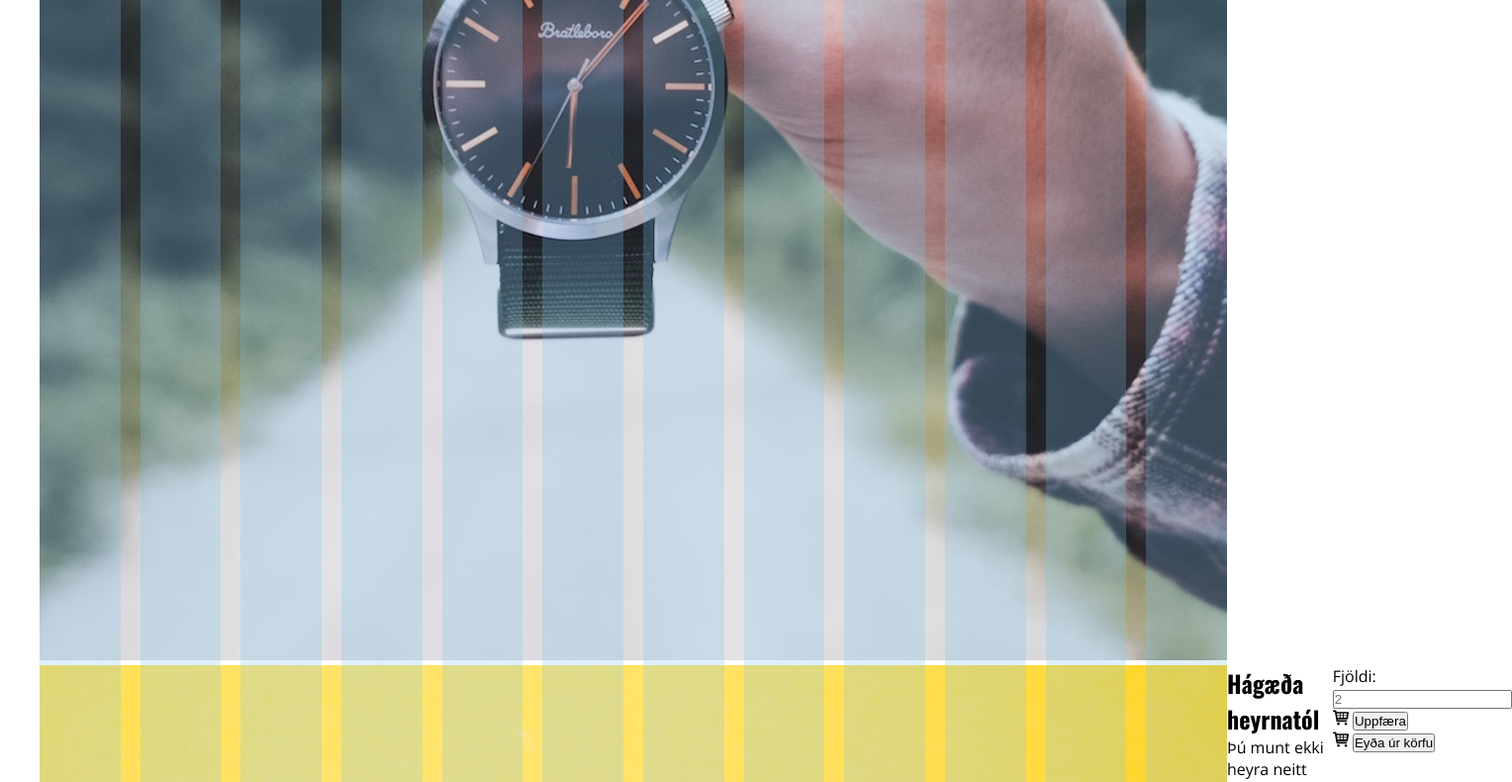
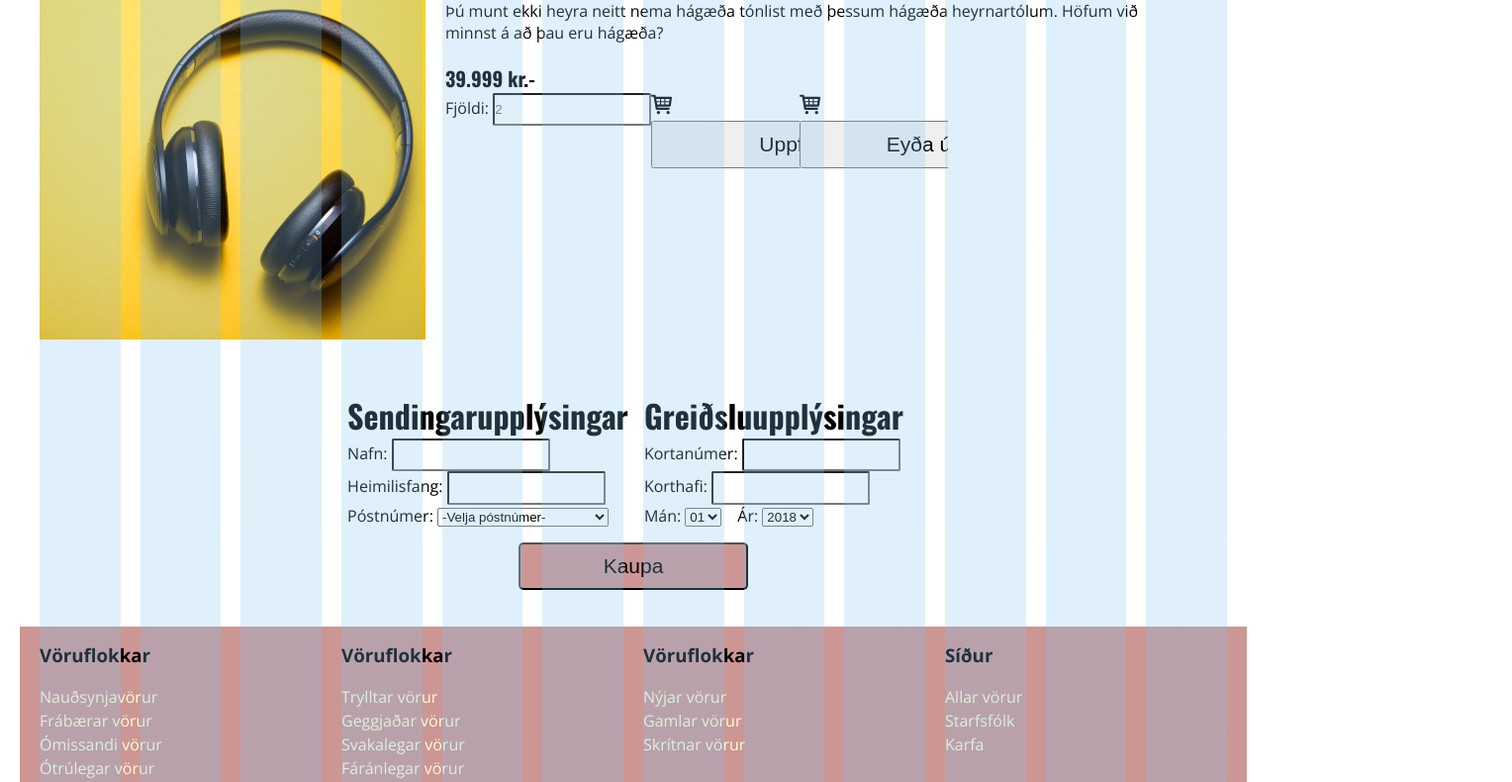
Before and after one commit to andreakristink/hopverkefni-1, a website: page pages/cart.html in a window 1280 px wide. Shown: the part 728-1518 px from the top of the page at 99% size, 1528 px wide, since content can reach past the window. Drawn offline with nearby package versions, Linux system fonts and the light colour scheme; files that its build step writes are made by us from their sources.

Commit message:
Framfarir í cart, takkar samt ennþá í ólagi

```diff
--- a/pages/cart.html
+++ b/pages/cart.html
@@ -30,12 +30,12 @@
 
     <div class="cart__main">
       <div class="cart">
-        <h2>Vörur í körfu</h2>
+        <h2 class="cart__title">Vörur í körfu</h2>
         <div class="cart__item">
           <div class="item__image">
-            <img class="cart__img" src="../img/watch.jpg" alt="">
+            <img class="item__img" src="../img/watch.jpg" alt="">
           </div>
-          <div class="cart__content">
+          <div class="item__content">
             <div class="item__title">
               <h2>Ótrúlegt úr</h2>
             </div>
@@ -45,8 +45,7 @@
             <div class="item__price">
               <p>99.900 kr.-</p>
             </div>
-
-            <div class="cart__form">
+            <div class="item__form">
               <form method="GET">
                 <div class="cart__fieldset">
                   <div class="number">
@@ -54,24 +53,27 @@
                       <input type="number" name="number" id="number" placeholder="1">
                   </div>
                 </div>
+              </form>
               <div class="card__button">
+                <!-- <img class="button__img" src="/img/cart.svg" alt=""> -->
+                <button class="item__button">
                   <img class="button__img" src="/img/cart.svg" alt="">
-                  <input type="submit" value="Uppfæra">
+                  Uppfæra
+                </button>
               </div>
               <div class="card__button">
-                  <img class="button__img" src="/img/cart.svg" alt="">
-                  <input type="submit" value="Eyða úr körfu">
+                <!--<img class="button__img" src="/img/cart.svg" alt="">-->
+                <button class="item__button">Eyða úr körfu</button>
               </div>
-              </form>
             </div>
           </div>
         </div>
 
         <div class="cart__item">
           <div class="item__image">
-            <img class="cart__img" src="../img/headphones.jpg" alt="">
+            <img class="item__img" src="../img/headphones.jpg" alt="">
           </div>
-          <div class="cart__content">
+          <div class="item__content">
             <div class="item__title">
               <h2>Hágæða heyrnatól</h2>
             </div>
@@ -81,9 +83,7 @@
             <div class="item__price">
               <p>39.999 kr.-</p>
             </div>
-          </div>
-
-          <div class="cart__form">
+            <div class="item__form">
               <form method="GET">
                 <div class="cart__fieldset">
                   <div class="number">
@@ -91,15 +91,16 @@
                     <input type="number" name="number" id="number" placeholder="2">
                   </div>
                 </div>
-              <div class="cart__button">
+              </form>
+              <div class="card__button">
                 <img class="button__img" src="/img/cart.svg" alt="">
-                <input type="submit" value="Uppfæra">
+                <button class="item__button">Uppfæra</button>
               </div>
-              <div class="cart__button">
+              <div class="card__button">
                 <img class="button__img" src="/img/cart.svg" alt="">
-                <input type="submit" value="Eyða úr körfu">
+                <button class="item__button">Eyða úr körfu</button>
               </div>
-            </form>
+            </div>
           </div>
         </div>
       </div>
--- a/scss/cart.scss
+++ b/scss/cart.scss
@@ -11,17 +11,60 @@
     padding-right: 20px;
 }
 
+.cart__title {
+    margin-top: 1em;
+}
+
 .cart__item {
+    display: flex;
+    flex-direction: column;
+
+    .item__text {
+        margin-top: 1em;
+    }
+
+    .item__price {
+        font-family: font(heading_font);
+        font-size: 1.25em;
+        font-weight: bold;
+        margin-top: 1em;
+    }
+}
+
+.item__form {
     display: flex;
     flex-direction: row;
 }
 
 .item__image {
-    width: 100%;
+    margin: 1em 0;
+
+    .item__img {
+        width: 100%
+    }
 }
 
 h2 {
     font-family: font(heading_font);
+    font-size: 2em;
+}
+
+.card__button {
+    background-repeat: no-repeat;
+    border: 1px sold;
+    font-size: 1.3125em;
+    padding: 0;
+
+
+
+    .item__button {
+        //background: url("../img/cart.svg") no-repeat;
+        //background-size: 20px 20px;
+
+        padding: 10px 0em;
+        width: 300px;
+        font-size: 1em;
+    }
 }
 
 .button__img {
@@ -29,17 +72,16 @@ h2 {
     height: 1em;
 }
 
+
+
 .cart__info {
     display: flex;
-    flex-direction: row;
-    margin: 0 auto;
+    flex-direction: column;
+    // margin: 0 auto; Þetta er bara fyrir stærri upplausnir
 }
 
 .info__form {
-    margin: 1em;
-
-    padding-right: 10px;
-    padding-left: 10px;
+    margin-top: 2em;
 }
 
 .form__list {
@@ -49,6 +91,13 @@ h2 {
     .form__date {
         padding-right: 1em;
     }
+}
+
+input {
+    width: 12em;
+    height: 2.5em;
+    border-radius: 2px;
+
 }
 
 .cart__buy {
@@ -71,3 +120,30 @@ h2 {
         color: color(litur_bleikur);
       }
 }
+
+
+
+@media screen and (min-width: $bp_tablet) {
+    .cart__item {
+        flex-direction: row;
+    }
+
+    .item__image {
+        width: 33.3333333333333333%;
+        padding-right: 10px;
+    }
+
+    .item__content {
+        width: 60.6666666666666667%;
+        padding-left: 10px;
+    }
+
+    .cart__info {
+        flex-direction: row;    // hlið við hlið
+        margin: 0 auto;         // miðjujafna
+
+        .info__form {
+            padding-right: 1em;
+        }
+    }
+}
```
Lines whose indentation alone changed are shown as unchanged.
